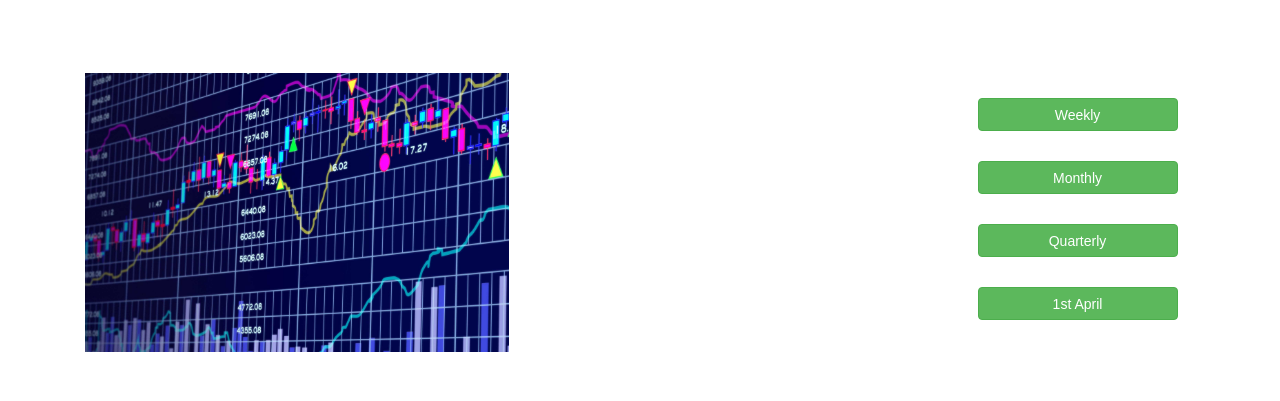
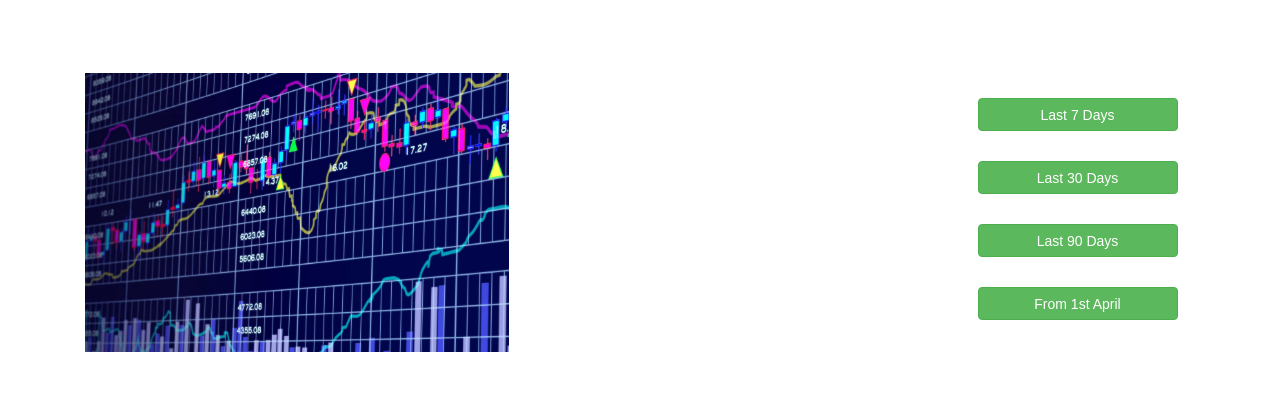
Before and after one commit to ShreyanshLodha/ProjectX, a Django app: template Project/templates/single.html in a window 1280 px wide. Shown: the part 260-661 px from the top of the page. Run offline with Django 3.2, Linux system fonts and the light colour scheme; the template is opened without the code that fills it, so the values that code supplies are empty; some libraries are stand-ins or nearby versions; some web fonts are replaced.

Commit message:
single.html:Change the names as per the needs

```diff
--- a/Project/templates/single.html
+++ b/Project/templates/single.html
@@ -177,16 +177,16 @@ Smartphone Compatible web template, free webdesigns for Nokia, Samsung, LG, Sony
 						<tbody>
 							<tr>
 
-							<td class="type-info"><button type="button" class="btn btn-success" name="weekly" style="width:200px; height:33px;">Weekly</button> </td>
+							<td class="type-info"><button type="button" class="btn btn-success" name="weekly" style="width:200px; height:33px;">Last 7 Days</button> </td>
 							</tr>
 							<tr>
-								<td class="type-info"><button type="button" class="btn btn-success" name="monthly" style="width:200px; height:33px;">Monthly</button></td>
+								<td class="type-info"><button type="button" class="btn btn-success" name="monthly" style="width:200px; height:33px;">Last 30 Days</button></td>
 							</tr>
 							<tr>
-								<td class="type-info"><button type="button" class="btn btn-success" name="quarterly" style="width:200px; height:33px;">Quarterly</button></td>
+								<td class="type-info"><button type="button" class="btn btn-success" name="quarterly" style="width:200px; height:33px;">Last 90 Days</button></td>
 							</tr>
 							<tr>
-								<td class="type-info"><button type="button" class="btn btn-success" name="1st april" style="width:200px; height:33px;">1st April</button></td>
+								<td class="type-info"><button type="button" class="btn btn-success" name="1st april" style="width:200px; height:33px;">From 1st April</button></td>
 							</tr>
 
 						</tbody>
--- a/StockMarket/urls.py
+++ b/StockMarket/urls.py
@@ -51,4 +51,4 @@ urlpatterns = [
 
     url(r'^typography/$', typography),
 ]
-Project.PreviousData.dataFetcher()
+# Project.PreviousData.dataFetcher()
```
